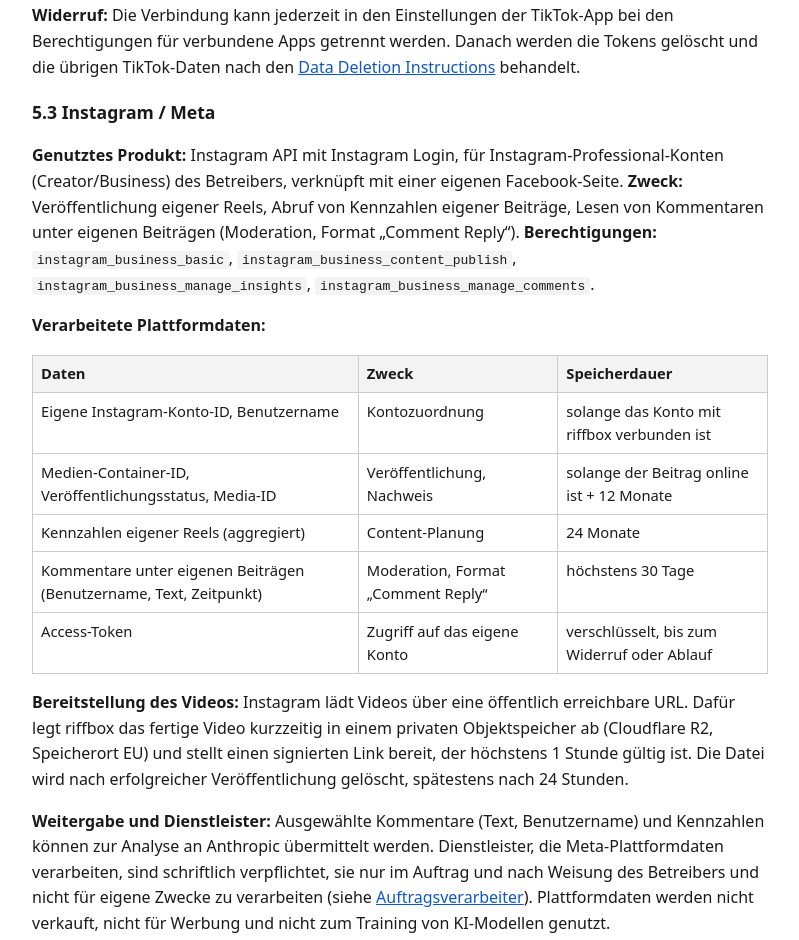
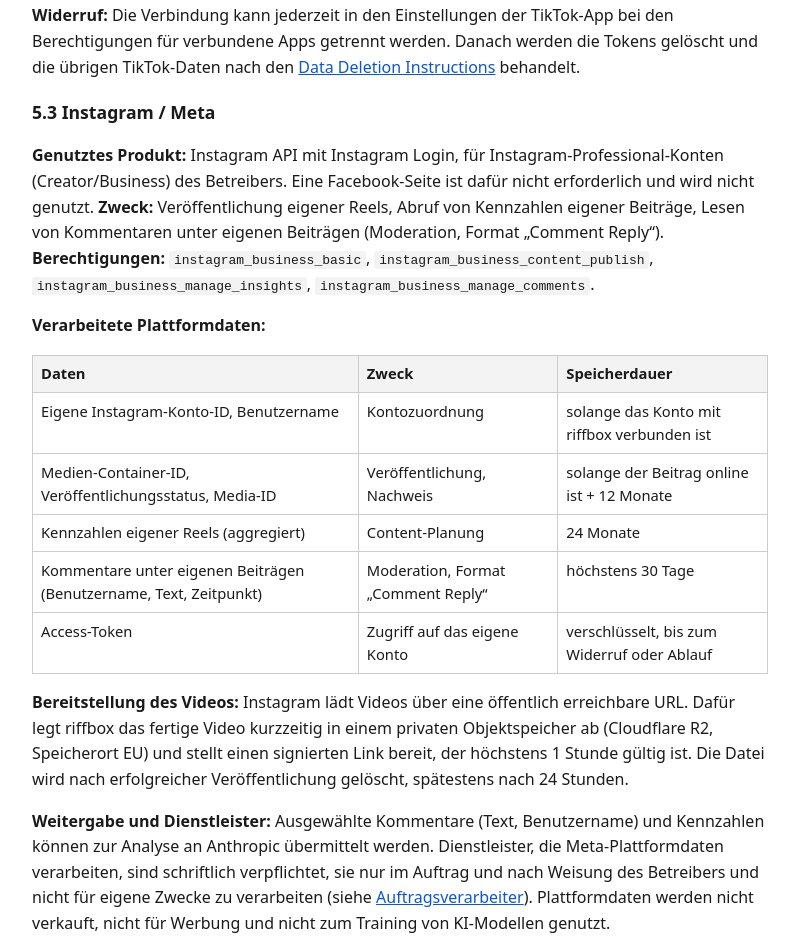
Before and after one commit to aparilllo/riffbox-site, a plain HTML site: page datenschutz.html in a window 1280 px wide. Shown: the part 7348-8288 px from the top of the page, without its empty margins (240-1039 px from the left). Drawn offline with Linux system fonts and the light colour scheme.

Commit message:
Instagram ohne Facebook-Seite

```diff
--- a/datenschutz.html
+++ b/datenschutz.html
@@ -271,7 +271,7 @@ a{color:#0b57d0}nav{font-size:.9rem;margin-bottom:1.5rem}nav a{margin-right:1rem
 <p><strong>Widerruf:</strong> Die Verbindung kann jederzeit in den Einstellungen der TikTok-App bei den Berechtigungen für verbundene Apps getrennt werden. Danach werden die Tokens gelöscht und die übrigen TikTok-Daten nach den <a href="#data-deletion">Data Deletion Instructions</a> behandelt.</p>
 <p><a id="meta"></a></p>
 <h3>5.3 Instagram / Meta</h3>
-<p><strong>Genutztes Produkt:</strong> Instagram API mit Instagram Login, für Instagram-Professional-Konten (Creator/Business) des Betreibers, verknüpft mit einer eigenen Facebook-Seite.
+<p><strong>Genutztes Produkt:</strong> Instagram API mit Instagram Login, für Instagram-Professional-Konten (Creator/Business) des Betreibers. Eine Facebook-Seite ist dafür nicht erforderlich und wird nicht genutzt.
 <strong>Zweck:</strong> Veröffentlichung eigener Reels, Abruf von Kennzahlen eigener Beiträge, Lesen von Kommentaren unter eigenen Beiträgen (Moderation, Format „Comment Reply“).
 <strong>Berechtigungen:</strong> <code>instagram_business_basic</code>, <code>instagram_business_content_publish</code>, <code>instagram_business_manage_insights</code>, <code>instagram_business_manage_comments</code>.</p>
 <p><strong>Verarbeitete Plattformdaten:</strong></p>
```
Also changed, not shown: privacy.html (+1 -1 lines).
